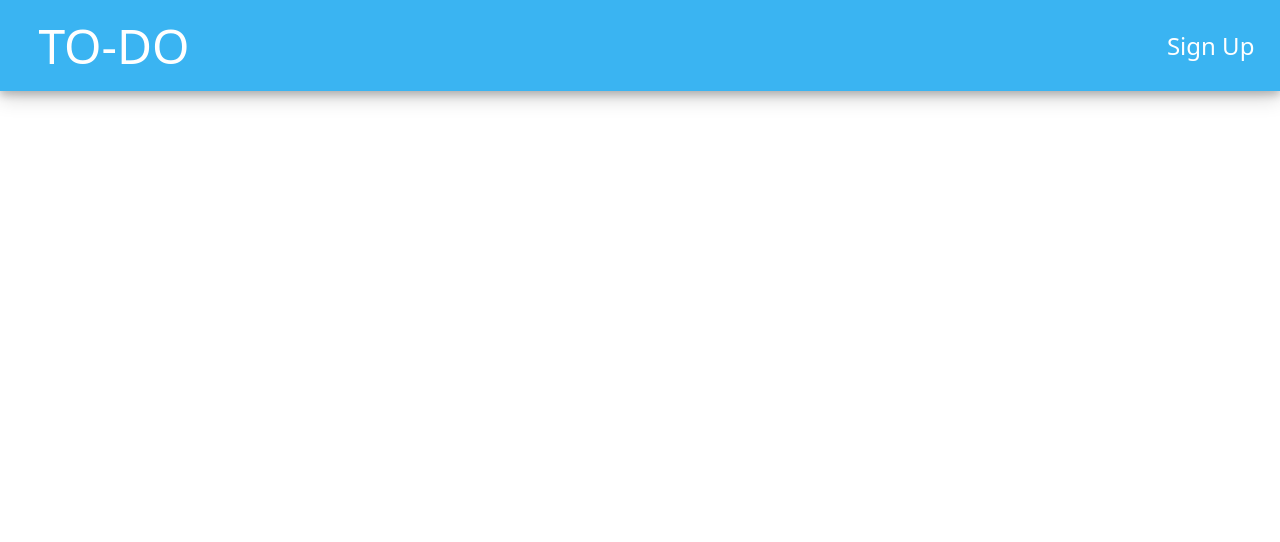
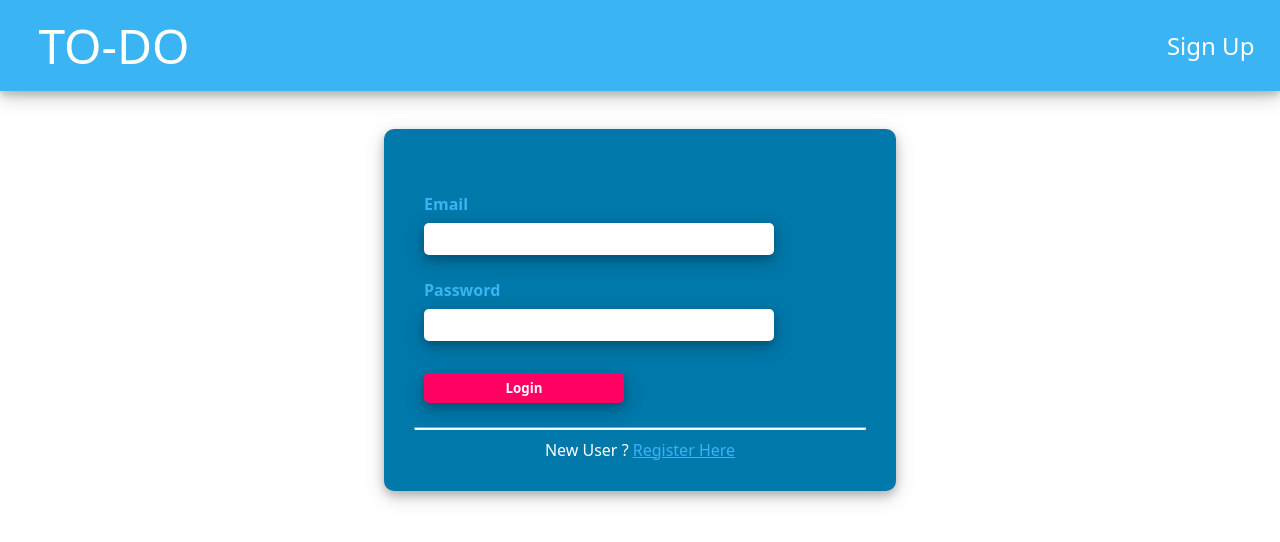
Before and after one commit to hrawat0308/TODO-MERN, a React (Create React App) app: page / in a window 1280 px wide. Shown: the top 542 px of the page. Built offline with nearby package versions, Linux system fonts and the light colour scheme.

Commit message:
added login route and component

```diff
--- a/src/App.js
+++ b/src/App.js
@@ -1,14 +1,20 @@
 import Header from "./components/Header/Header";
-import { Outlet } from "react-router-dom";
+import { Routes, Route } from "react-router-dom";
 import './App.css';
 import { Fragment } from "react";
+import Login from "./components/Login/Login";
+import Signup from "./components/Signup/Signup";
 
 
 function App() {
   return (
     <Fragment>
       <Header />
-      <Outlet />
+      <Routes>
+        <Route path="/" element={<Login />} />
+        <Route path="/signup" exact element={<Signup />} />
+      </Routes>
+
     </Fragment>
   );
 }
--- a/src/components/Login/Login.js
+++ b/src/components/Login/Login.js
@@ -0,0 +1,28 @@
+import classes from './Login.module.css';
+import {Link } from 'react-router-dom';
+import Input from '../Input/Input';
+
+const Login = function(){
+    const onLoginHandler = (event) =>{
+        event.preventDefault();
+        console.log("Logged in");
+    }
+
+    return(
+        <div className={classes.loginContainer}>
+            <div className={classes.formContainer}>
+            <form className={classes.login} onSubmit={onLoginHandler}>
+                <Input label="Email" type="email"  />
+                <Input label="Password" type="password"  />
+                <button type='submit' className={classes.loginSubmitBtn}>Login</button>
+            </form>
+            <hr className={classes.ruler}></hr>
+            <div className={classes.newUserContainer}>
+                <p>New User ? <Link to="/signup">Register Here</Link></p>
+            </div>
+            </div>
+        </div>
+    )
+}
+
+export default Login;
--- a/src/components/Login/Login.module.css
+++ b/src/components/Login/Login.module.css
@@ -0,0 +1,68 @@
+.loginContainer{
+    margin-top: 3%;
+    width: 40%;
+    margin-left: auto;
+    margin-right: auto;
+    background-color: #0078AA;
+    border-radius: 10px;
+    box-shadow: 0 4px 8px 0 rgba(0, 0, 0, 0.2), 0 6px 20px 0 rgba(0, 0, 0, 0.19);
+}
+
+.login{
+    padding : 10px;
+    display: flex;
+    flex-direction: column;
+}
+
+.formContainer{
+    padding: 30px;
+}
+
+.loginSubmitBtn{
+    width : 200px;
+    height : 30px;
+    margin-top: 2rem;
+    background-color: #FF0063;
+    border-radius: 5px;
+    color: white;
+    font-weight: bold;
+    border : none;
+    cursor: pointer;
+    box-shadow: 0 4px 8px 0 rgba(0, 0, 0, 0.2), 0 6px 20px 0 rgba(0, 0, 0, 0.19);
+}
+
+.newUserContainer{
+    margin-top: 2%;
+    text-align: center;
+    color: White;
+}
+
+.newUserContainer  a{
+    color: #3AB4F2;
+    font-weight: 500;
+}
+
+.ruler{
+    height: 1px;
+    background-color: white;
+    border-radius: 5px;
+    margin-top: 3%;
+}
+
+@media screen and (max-width : 800px) {
+    .loginContainer{
+        width: 60%;
+    }
+}
+
+@media screen and (max-width : 600px) {
+    .loginContainer{
+        width: 80%;
+    }
+}
+
+@media screen and (max-width : 400px) {
+    .loginContainer{
+        width: 90%;
+    }
+}
--- a/src/index.js
+++ b/src/index.js
@@ -1,20 +1,14 @@
 import React from 'react';
 import ReactDOM from 'react-dom/client';
 import App from './App';
-import { BrowserRouter, Routes, Route } from 'react-router-dom';
-import Signup from './components/Signup/Signup';
+import { BrowserRouter } from 'react-router-dom';
 
 
 const root = ReactDOM.createRoot(document.getElementById('root'));
 root.render(
   <React.StrictMode>
     <BrowserRouter>
-      <Routes>
-        <Route path="/" element={<App />} >
-          <Route path='/signup' element={<Signup />} />
-        </Route>
-
-      </Routes>
+      <App />
     </BrowserRouter>
   </React.StrictMode>
 );
```
Also changed, not shown: src/components/Signup/Signup.js (line endings or trailing spaces).
